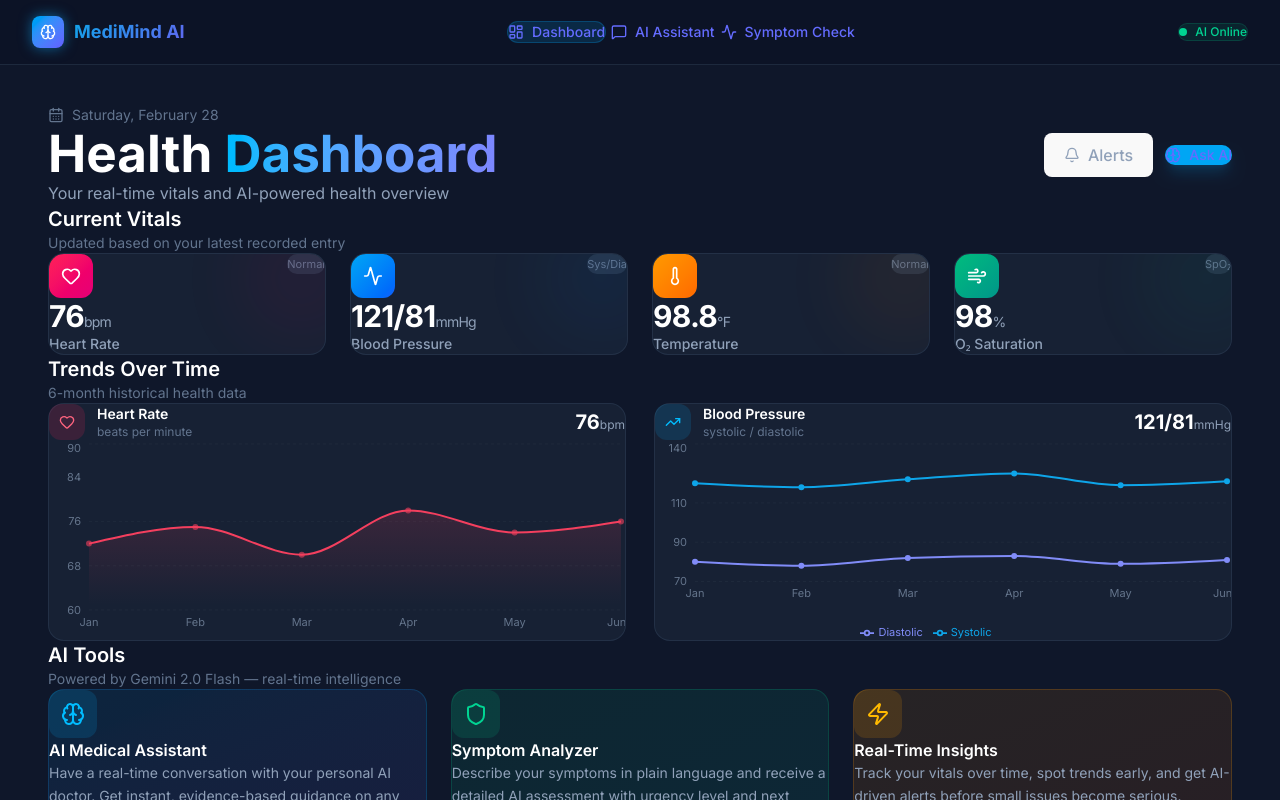
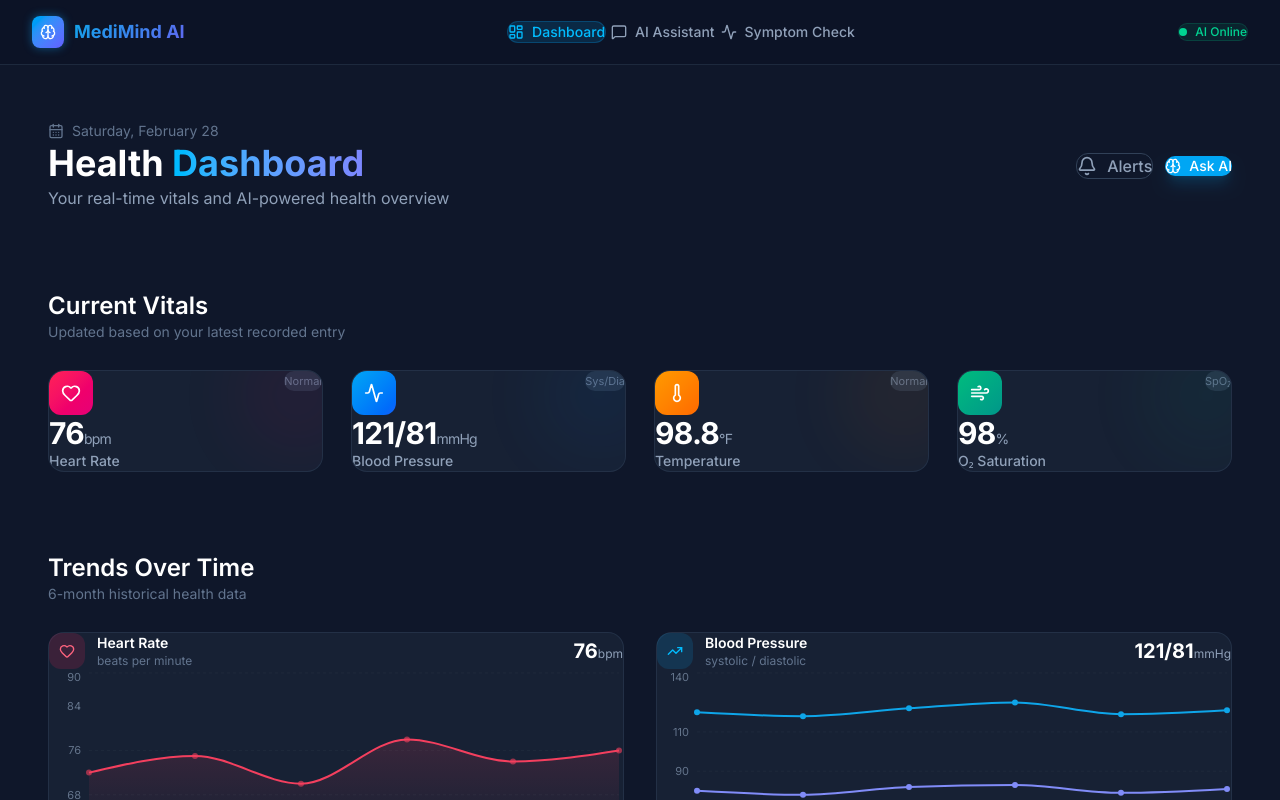
Before and after one commit to iamfardinn/MediMind-AI, a React (Vite) app: page / in a window 1280 px wide. Shown: the top 800 px of the page. Built offline with nearby package versions, Linux system fonts and the light colour scheme.

Commit message:
spacing and micro adjustments

```diff
--- a/src/index.css
+++ b/src/index.css
@@ -34,6 +34,7 @@ body {
   color: #f1f5f9;
   -webkit-font-smoothing: antialiased;
   -moz-osx-font-smoothing: grayscale;
+  text-rendering: optimizeLegibility;
 }
 
 #root {
@@ -43,97 +44,30 @@ body {
   flex-direction: column;
 }
 
+a {
+  text-decoration: inherit;
+}
+
+button {
+  cursor: pointer;
+  font-family: inherit;
+}
+button:focus-visible {
+  outline: 2px solid #0ea5e9;
+  outline-offset: 2px;
+}
+
+/* Scrollbar */
 ::-webkit-scrollbar { width: 5px; }
 ::-webkit-scrollbar-track { background: #1e293b; }
 ::-webkit-scrollbar-thumb { background: #334155; border-radius: 4px; }
 ::-webkit-scrollbar-thumb:hover { background: #475569; }
 
+/* Utilities */
 .glass {
   background: rgba(30, 41, 59, 0.7);
   backdrop-filter: blur(12px);
   -webkit-backdrop-filter: blur(12px);
-  border: 1px solid rgba(148, 163, 184, 0.1);
-}
-
-.gradient-text {
-  background: linear-gradient(135deg, #0ea5e9, #6366f1);
-  -webkit-background-clip: text;
-  -webkit-text-fill-color: transparent;
-  background-clip: text;
-}
-
-.glow { box-shadow: 0 0 20px rgba(14, 165, 233, 0.3); }
-
-@keyframes pulse-glow {
-  0%, 100% { box-shadow: 0 0 5px rgba(14, 165, 233, 0.3); }
-  50%       { box-shadow: 0 0 20px rgba(14, 165, 233, 0.8); }
-}
-.animate-pulse-glow { animation: pulse-glow 2s ease-in-out infinite; }
-
-@theme {
-  --color-primary: #0ea5e9;
-  --color-primary-dark: #0284c7;
-  --color-secondary: #6366f1;
-  --color-accent: #10b981;
-  --color-danger: #ef4444;
-  --color-warning: #f59e0b;
-  --color-surface: #0f172a;
-  --color-surface-2: #1e293b;
-  --color-surface-3: #334155;
-  --font-sans: 'Inter', system-ui, sans-serif;
-}
-
-* {
-  box-sizing: border-box;
-  margin: 0;
-  padding: 0;
-}
-
-:root {
-  font-family: system-ui, Avenir, Helvetica, Arial, sans-serif;
-  line-height: 1.5;
-  font-weight: 400;
-
-  color-scheme: light dark;
-  color: rgba(255, 255, 255, 0.87);
-  background-color: #242424;
-
-  font-synthesis: none;
-  text-rendering: optimizeLegibility;
-  -webkit-font-smoothing: antialiased;
-  -moz-osx-font-smoothing: grayscale;
-}
-
-a {
-  font-weight: 500;
-  color: #646cff;
-  text-decoration: inherit;
-}
-a:hover {
-  color: #535bf2;
-}
-
-body {
-  font-family: var(--font-sans);
-  background-color: #0f172a;
-  color: #f1f5f9;
-  min-height: 100vh;
-}
-
-::-webkit-scrollbar {
-  width: 6px;
-}
-::-webkit-scrollbar-track {
-  background: #1e293b;
-}
-::-webkit-scrollbar-thumb {
-  background: #334155;
-  border-radius: 3px;
-}
-
-.glass {
-  background: rgba(30, 41, 59, 0.7);
-  backdrop-filter: blur(12px);
   border: 1px solid rgba(148, 163, 184, 0.1);
 }
 
@@ -150,51 +84,6 @@ body {
 
 @keyframes pulse-glow {
   0%, 100% { box-shadow: 0 0 5px rgba(14, 165, 233, 0.3); }
-  50% { box-shadow: 0 0 20px rgba(14, 165, 233, 0.8); }
+  50%       { box-shadow: 0 0 20px rgba(14, 165, 233, 0.8); }
 }
-
-.animate-pulse-glow {
-  animation: pulse-glow 2s ease-in-out infinite;
-}
-
-@keyframes typing {
-  0%, 60%, 100% { opacity: 1; }
-  30% { opacity: 0; }
-}
-
-h1 {
-  font-size: 3.2em;
-  line-height: 1.1;
-}
-
-button {
-  border-radius: 8px;
-  border: 1px solid transparent;
-  padding: 0.6em 1.2em;
-  font-size: 1em;
-  font-weight: 500;
-  font-family: inherit;
-  background-color: #1a1a1a;
-  cursor: pointer;
-  transition: border-color 0.25s;
-}
-button:hover {
-  border-color: #646cff;
-}
-button:focus,
-button:focus-visible {
-  outline: 4px auto -webkit-focus-ring-color;
-}
-
-@media (prefers-color-scheme: light) {
-  :root {
-    color: #213547;
-    background-color: #ffffff;
-  }
-  a:hover {
-    color: #747bff;
-  }
-  button {
-    background-color: #f9f9f9;
-  }
-}
+.animate-pulse-glow { animation: pulse-glow 2s ease-in-out infinite; }
--- a/src/pages/Chat.tsx
+++ b/src/pages/Chat.tsx
@@ -63,14 +63,14 @@ export default function Chat() {
     'I feel chest tightness',
   ]
 
-  return (
-    <div style={{ maxWidth: '860px', margin: '0 auto', padding: '1.5rem 2rem' }}
+  return (    <div style={{ maxWidth: '860px', margin: '0 auto', padding: '3rem 2.5rem 2rem 2.5rem' }}
          className="flex flex-col h-[calc(100vh-64px)]">
       {/* Header */}
       <motion.div
         initial={{ opacity: 0, y: -20 }}
         animate={{ opacity: 1, y: 0 }}
-        className="flex items-center justify-between mb-4"
+        className="flex items-center justify-between"
+        style={{ marginBottom: '1.75rem' }}
       >
         <div className="flex items-center gap-3">
           <div className="w-10 h-10 rounded-xl bg-linear-to-br from-sky-500 to-indigo-500 flex items-center justify-center animate-pulse-glow">
@@ -93,29 +93,26 @@ export default function Chat() {
             Clear
           </button>
         )}
-      </motion.div>
-
-      {/* Messages */}
-      <div className="flex-1 overflow-y-auto space-y-4 pr-1 pb-2">
+      </motion.div>      {/* Messages */}
+      <div className="flex-1 overflow-y-auto space-y-6 pr-1 pb-4">
         {messages.length === 0 && !isStreaming && (
           <motion.div
             initial={{ opacity: 0 }}
-            animate={{ opacity: 1 }}
-            className="flex flex-col items-center justify-center h-full text-center gap-6"
+            animate={{ opacity: 1 }}            className="flex flex-col items-center justify-center h-full text-center gap-8"
           >
-            <div className="w-20 h-20 rounded-2xl bg-linear-to-br from-sky-500/20 to-indigo-500/20 border border-sky-500/20 flex items-center justify-center">
-              <Brain className="w-10 h-10 text-sky-400" />
+            <div className="w-24 h-24 rounded-2xl bg-linear-to-br from-sky-500/20 to-indigo-500/20 border border-sky-500/20 flex items-center justify-center">
+              <Brain className="w-12 h-12 text-sky-400" />
             </div>
             <div>
-              <h2 className="text-2xl font-bold text-white mb-2">How can I help you today?</h2>
+              <h2 className="text-2xl font-bold text-white mb-3">How can I help you today?</h2>
               <p className="text-slate-400 max-w-md">Ask me anything about your health, symptoms, medications, or wellness tips.</p>
             </div>
-            <div className="grid grid-cols-2 gap-2 w-full max-w-lg">
+            <div className="grid grid-cols-2 gap-3 w-full max-w-lg">
               {quickPrompts.map((prompt) => (
                 <button
                   key={prompt}
                   onClick={() => { setInput(prompt); textareaRef.current?.focus() }}
-                  className="text-left text-sm px-4 py-3 rounded-xl glass hover:border-sky-500/30 hover:text-white text-slate-400 transition-all duration-200"
+                  className="text-left text-sm px-4 py-3.5 rounded-xl glass hover:border-sky-500/30 hover:text-white text-slate-400 transition-all duration-200"
                 >
                   {prompt}
                 </button>
@@ -179,15 +176,13 @@ export default function Chat() {
           </motion.div>
         )}
         <div ref={bottomRef} />
-      </div>
-
-      {/* Input Area */}
+      </div>      {/* Input Area */}
       <motion.div
         initial={{ opacity: 0, y: 20 }}
         animate={{ opacity: 1, y: 0 }}
-        className="mt-4"
+        style={{ marginTop: '1.5rem' }}
       >
-        <div className="glass rounded-2xl p-3 flex items-end gap-3 focus-within:border-sky-500/40 transition-colors">
+        <div className="glass rounded-2xl p-4 flex items-end gap-3 focus-within:border-sky-500/40 transition-colors">
           <textarea
             ref={textareaRef}
             value={input}
--- a/src/pages/Dashboard.tsx
+++ b/src/pages/Dashboard.tsx
@@ -48,10 +48,11 @@ function StatCard({
   )
 }
 
-function SectionHeader({ title, subtitle }: { title: string; subtitle?: string }) {  return (
-    <div className="mb-6">
-      <h2 className="text-xl font-semibold text-white">{title}</h2>
-      {subtitle && <p className="text-sm text-slate-500 mt-1">{subtitle}</p>}
+function SectionHeader({ title, subtitle }: { title: string; subtitle?: string }) {
+  return (
+    <div style={{ marginBottom: '1.75rem' }}>
+      <h2 className="text-2xl font-semibold text-white">{title}</h2>
+      {subtitle && <p className="text-sm text-slate-500 mt-1.5">{subtitle}</p>}
     </div>
   )
 }
@@ -61,8 +62,8 @@ export default function Dashboard() {
   const latest = vitals[vitals.length - 1]
   const today = new Date().toLocaleDateString('en-US', { weekday: 'long', month: 'long', day: 'numeric' })
   return (
-    <div style={{ width: '100%', minHeight: '100vh', backgroundColor: '#0f172a' }}>      <div style={{ maxWidth: '1280px', margin: '0 auto', padding: '2.5rem 3rem 5rem 3rem' }}
-           className="space-y-12">
+    <div style={{ width: '100%', minHeight: '100vh', backgroundColor: '#0f172a' }}>
+      <div style={{ maxWidth: '1280px', margin: '0 auto', padding: '3.5rem 3rem 7rem 3rem' }}>
 
         {/* PAGE HEADER */}
         <motion.div
@@ -85,8 +86,8 @@ export default function Dashboard() {
             </p>
           </div>
           <div className="flex items-center gap-3 shrink-0">
-            <button className="flex items-center gap-2 px-4 py-2.5 rounded-xl border border-slate-700 text-slate-400 hover:text-white hover:border-slate-500 text-sm transition-all whitespace-nowrap">
-              <Bell className="w-4 h-4 shrink-0" />
+            <button className="flex items-center gap-2.5 px-5 py-3 rounded-xl border border-slate-700 text-slate-400 hover:text-white hover:border-slate-500 text-base font-medium transition-all whitespace-nowrap">
+              <Bell className="w-5 h-5 shrink-0" />
               Alerts
             </button>
             <Link
@@ -97,23 +98,19 @@ export default function Dashboard() {
               Ask AI
             </Link>
           </div>
-        </motion.div>
-
-        {/* VITALS GRID */}
-        <section>
+        </motion.div>        {/* VITALS GRID */}
+        <section style={{ marginTop: '5rem' }}>
           <SectionHeader title="Current Vitals" subtitle="Updated based on your latest recorded entry" />
-          <div className="grid grid-cols-2 xl:grid-cols-4 gap-5 lg:gap-6">
+          <div className="grid grid-cols-2 xl:grid-cols-4 gap-6 lg:gap-7">
             <StatCard index={0} icon={Heart} label="Heart Rate" value={latest.heartRate} unit="bpm" color="bg-linear-to-br from-rose-500 to-pink-600" sub="Normal" />
             <StatCard index={1} icon={Activity} label="Blood Pressure" value={`${latest.bloodPressureSys}/${latest.bloodPressureDia}`} unit="mmHg" color="bg-linear-to-br from-sky-500 to-blue-600" sub="Sys/Dia" />
             <StatCard index={2} icon={Thermometer} label="Temperature" value={latest.temperature} unit="°F" color="bg-linear-to-br from-amber-500 to-orange-500" sub="Normal" />
             <StatCard index={3} icon={Wind} label="O₂ Saturation" value={latest.oxygenSat} unit="%" color="bg-linear-to-br from-emerald-500 to-teal-600" sub="SpO₂" />
           </div>
-        </section>
-
-        {/* CHARTS */}
-        <section>
+        </section>        {/* CHARTS */}
+        <section style={{ marginTop: '5rem' }}>
           <SectionHeader title="Trends Over Time" subtitle="6-month historical health data" />
-          <div className="grid grid-cols-1 xl:grid-cols-2 gap-6 lg:gap-7">
+          <div className="grid grid-cols-1 xl:grid-cols-2 gap-7 lg:gap-8">
 
             {/* Heart Rate */}
             <motion.div {...fadeUp(0.15)} className="rounded-2xl bg-slate-800/60 border border-slate-700/50 p-5 lg:p-7 min-w-0">
@@ -186,12 +183,10 @@ export default function Dashboard() {
               </ResponsiveContainer>
             </motion.div>
           </div>
-        </section>
-
-        {/* AI TOOLS */}
-        <section className="pb-8">
+        </section>        {/* AI TOOLS */}
+        <section style={{ marginTop: '5rem', paddingBottom: '2.5rem' }}>
           <SectionHeader title="AI Tools" subtitle="Powered by Gemini 2.0 Flash — real-time intelligence" />
-          <div className="grid grid-cols-1 md:grid-cols-3 gap-5 lg:gap-6">
+          <div className="grid grid-cols-1 md:grid-cols-3 gap-6 lg:gap-7">
             {[
               {
                 icon: Brain, title: 'AI Medical Assistant',
--- a/src/pages/SymptomChecker.tsx
+++ b/src/pages/SymptomChecker.tsx
@@ -79,7 +79,7 @@ Be concise, clear, and empathetic. Always recommend professional consultation.`
       () => {
         const urgency: UrgencyLevel =
           symptoms.toLowerCase().includes('chest pain') ||
-          symptoms.toLowerCase().includes('can\'t breathe') ||
+          symptoms.toLowerCase().includes("can't breathe") ||
           symptoms.toLowerCase().includes('severe') ||
           severity === 'Severe'
             ? 'emergency'
@@ -104,19 +104,21 @@ Be concise, clear, and empathetic. Always recommend professional consultation.`
   }
 
   return (
-    <div style={{ maxWidth: '860px', margin: '0 auto', padding: '2rem 2rem 4rem 2rem' }}
-         className="space-y-6">
+    <div style={{ maxWidth: '860px', margin: '0 auto', padding: '3.5rem 2.5rem 6rem 2.5rem' }}>
+
       {/* Header */}
       <motion.div initial={{ opacity: 0, y: -20 }} animate={{ opacity: 1, y: 0 }}>
-        <div className="flex items-center gap-3 mb-1">
-          <div className="w-10 h-10 rounded-xl bg-linear-to-br from-emerald-500 to-teal-600 flex items-center justify-center">
+        <div className="flex items-center gap-3 mb-2">
+          <div className="w-11 h-11 rounded-xl bg-linear-to-br from-emerald-500 to-teal-600 flex items-center justify-center">
             <Shield className="w-5 h-5 text-white" />
           </div>
           <h1 className="text-3xl font-bold text-white">
             Symptom <span className="gradient-text">Analyzer</span>
           </h1>
         </div>
-        <p className="text-slate-400 ml-13">AI-powered symptom assessment — not a replacement for medical care</p>
+        <p className="text-slate-400 text-sm" style={{ marginLeft: '3.25rem' }}>
+          AI-powered symptom assessment — not a replacement for medical care
+        </p>
       </motion.div>
 
       {/* Form */}
@@ -124,7 +126,8 @@ Be concise, clear, and empathetic. Always recommend professional consultation.`
         initial={{ opacity: 0, y: 20 }}
         animate={{ opacity: 1, y: 0 }}
         transition={{ delay: 0.1 }}
-        className="glass rounded-2xl p-6 space-y-5"
+        className="glass rounded-2xl"
+        style={{ marginTop: '2.5rem', padding: '2.25rem', display: 'flex', flexDirection: 'column', gap: '1.75rem' }}
       >
         {/* Symptom description */}
         <div>
@@ -140,8 +143,8 @@ Be concise, clear, and empathetic. Always recommend professional consultation.`
           />
         </div>
 
-        <div className="grid grid-cols-1 md:grid-cols-3 gap-4">
-          {/* Age */}
+        {/* Age / Severity / Duration */}
+        <div className="grid grid-cols-1 md:grid-cols-3 gap-6">
           <div>
             <label className="block text-sm font-medium text-slate-300 mb-2">Age</label>
             <input
@@ -152,8 +155,6 @@ Be concise, clear, and empathetic. Always recommend professional consultation.`
               className="w-full bg-slate-800/50 border border-slate-700/50 rounded-xl px-4 py-2.5 text-white placeholder:text-slate-500 text-sm outline-none focus:border-sky-500/50 transition-colors"
             />
           </div>
-
-          {/* Severity */}
           <div>
             <label className="block text-sm font-medium text-slate-300 mb-2">Severity</label>
             <div className="flex gap-2">
@@ -170,8 +171,6 @@ Be concise, clear, and empathetic. Always recommend professional consultation.`
               ))}
             </div>
           </div>
-
-          {/* Duration */}
           <div>
             <label className="block text-sm font-medium text-slate-300 mb-2">Duration</label>
             <select
@@ -206,7 +205,7 @@ Be concise, clear, and empathetic. Always recommend professional consultation.`
         </div>
 
         {/* Actions */}
-        <div className="flex gap-3 pt-1">
+        <div className="flex gap-3" style={{ paddingTop: '0.5rem' }}>
           <button
             onClick={handleAnalyze}
             disabled={!symptoms.trim() || loading}
@@ -234,7 +233,8 @@ Be concise, clear, and empathetic. Always recommend professional consultation.`
             initial={{ opacity: 0, y: 30 }}
             animate={{ opacity: 1, y: 0 }}
             exit={{ opacity: 0, y: -20 }}
-            className="glass rounded-2xl p-6 space-y-4"
+            className="glass rounded-2xl"
+            style={{ marginTop: '2.5rem', padding: '2.25rem', display: 'flex', flexDirection: 'column', gap: '1.25rem' }}
           >
             <div className="flex items-center justify-between flex-wrap gap-3">
               <h2 className="text-lg font-semibold text-white">AI Analysis Result</h2>
```
